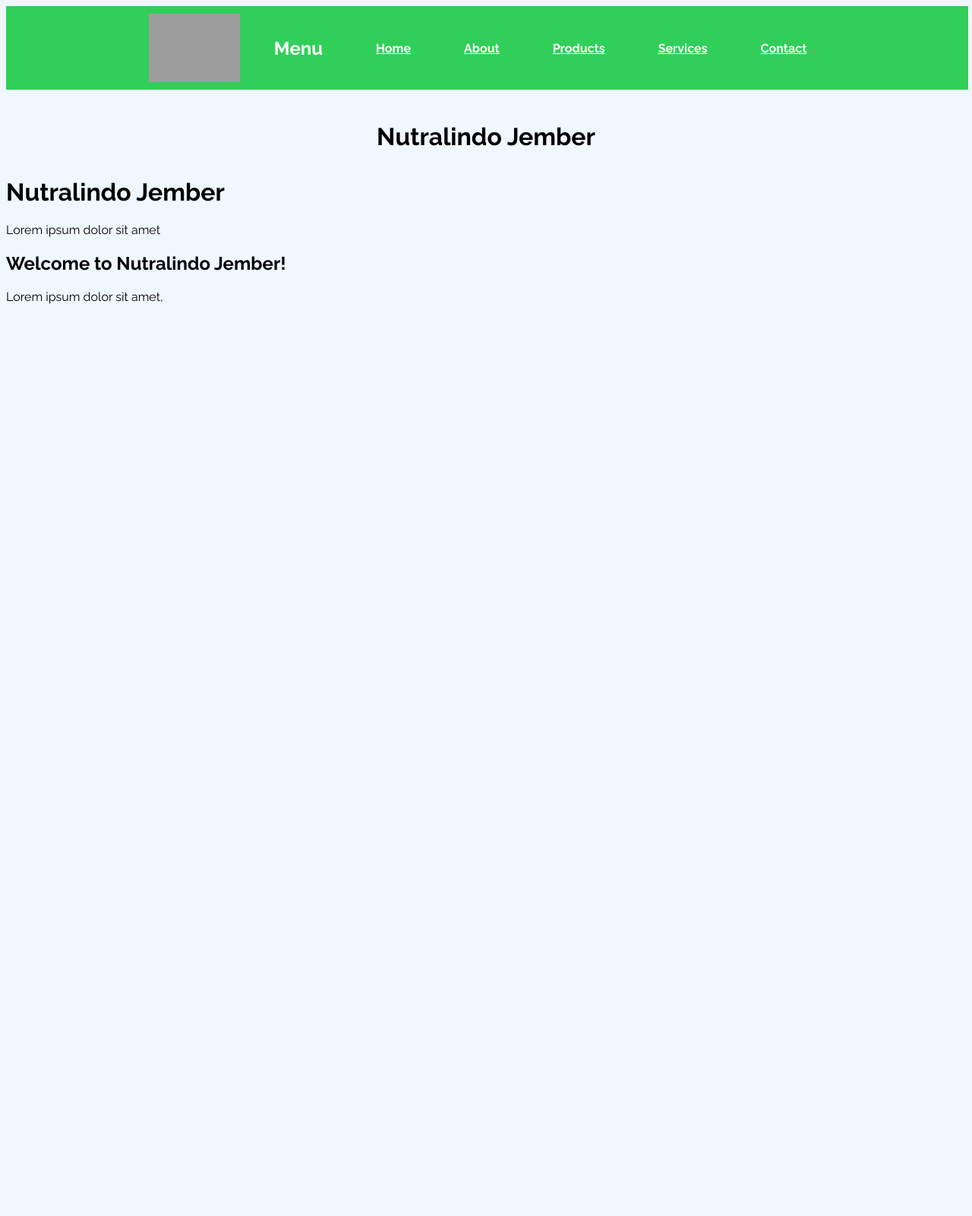
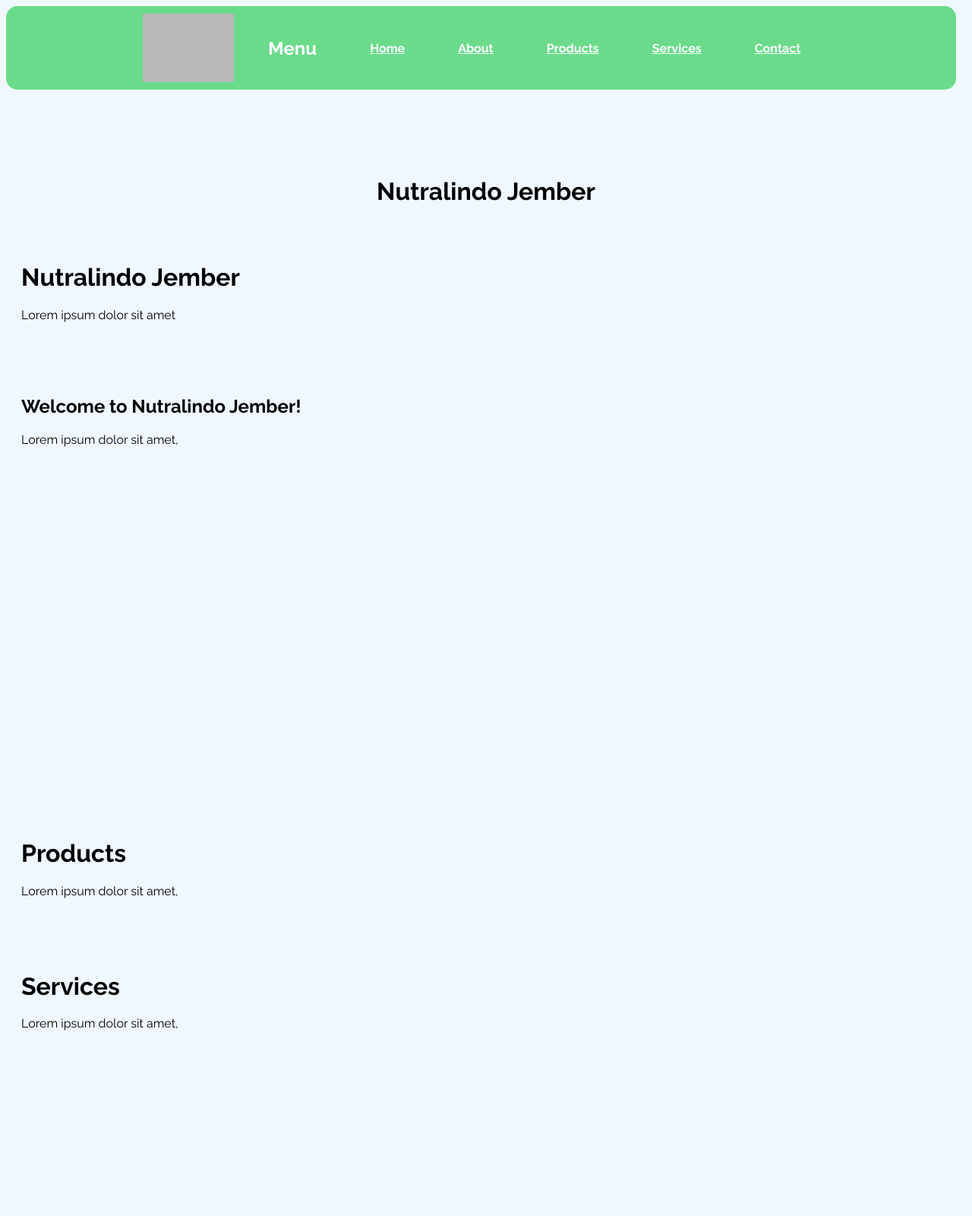
Before and after one commit to nutralindojember/nutralindojember, a plain HTML site: page index.html in a window 1280 px wide. Shown: the top 1600 px of the page at 76% size. Before the commit the page ends 1431 px from the top, so only its background shows below. Drawn offline with Linux system fonts and the light colour scheme; grey boxes are pictures that could not be loaded.

Commit message:
template over all

```diff
--- a/CSS/Style.css
+++ b/CSS/Style.css
@@ -1,4 +1,5 @@
 @import url('https://fonts.googleapis.com/css2?family=Raleway:wght@400;500;600;700&display=swap');
+
 
 body {
     background-color: aliceblue;
@@ -11,15 +12,17 @@ body {
     text-align: center;
 }
 .container {
-    position: fixed;
+    position: sticky;
+    top: 0px;
     width: 99%;
     display: flex;
     justify-items: center;
     background-color: #31cf59;
-    background-blend-mode: lighten;
-    color: #fff;
+    opacity: 0.7;
+    color: #000;
     margin-right: 20px;
     justify-content: space-around;
+    border-radius: 15px;
 }
 #logo-nutralindo {
     padding: 10px;
@@ -65,3 +68,68 @@ div > a[href] {
     justify-content: space-around;
     align-items: center;
 }
+
+
+
+
+
+
+
+/* Body */
+#home::after {
+    position: absolute;
+}
+
+
+
+
+
+
+
+
+
+
+
+
+
+
+
+
+
+
+
+
+
+
+
+
+
+.main {
+    padding: 20px;
+    margin: 20px auto;
+}
+
+.product {
+    padding: 20px;
+    margin: 20px auto;
+}
+
+.service {
+    padding: 20px;
+    margin: 20px auto;
+}
+
+.content {
+    padding: 20px;
+    margin: 20px auto;
+}
+
+.about {
+    padding: 20px;
+    margin: 20px auto;
+}
+
+.contact {
+    padding: 20px;
+    margin: 20px auto;
+}
--- a/index.html
+++ b/index.html
@@ -20,19 +20,21 @@
           <div class="contact"><a href="#contact"><b>Contact</b></a></li></div>
       </div>
     </div>
-<br>
+
+
 <span id="home"></span>
-<br>
       <h1 id="title">Nutralindo Jember</h1>
 
-      <div id="main">
+      <div class="main" id="main">
         <h1>Nutralindo Jember</h1>
         <p>Lorem ipsum dolor sit amet</p>
-        </div>
-      <div id="content">
+      </div>
+
+
+      <div class="content" id="content">
         <h2>Welcome to Nutralindo Jember!</h2>
         <p>Lorem ipsum dolor sit amet,</p>
-    </div>
+      </div>
 
   <p></p>
 
@@ -58,6 +60,19 @@
   <br>
   <br>
   <br>
+
+
+  <div class="product" id="product">
+    <h1>Products</h1>
+    <p>Lorem ipsum dolor sit amet,
+  </div>
+
+  <div class="service" id="service">
+    <h1>Services</h1>
+    <p>Lorem ipsum dolor sit amet,
+  </div>
+
+
 
   <br>
   <br>
@@ -93,6 +108,16 @@
   <br>
 
 
+    <div class="about" id="about">
+      <h1>About Nutralindo Jember</h1>
+      <p>Lorem ipsum dolor sit amet,
+    </div>
+
+
+    <div class="contact" id="contact">
+      <h1>Contact Us</h1>
+      <p>Lorem ipsum dolor sit amet,
+    </div>
 
 
 
```
